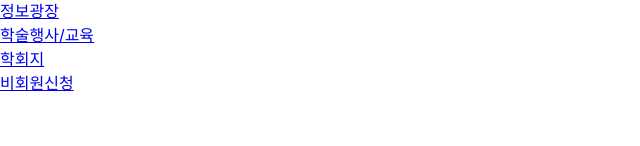
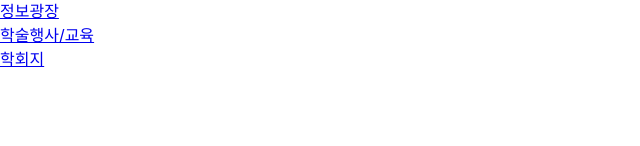
Before and after one commit to seasameoil/mental_health_website, a React (Create React App) app: page /introduce/sub02 in a window 1280 px wide. Shown: the part 154-300 px from the top of the page, without its empty margins (0-640 px from the left). Built offline with nearby package versions, Linux system fonts and the light colour scheme.

Commit message:
fix: 비회원 신청 삭제

```diff
--- a/src/App.js
+++ b/src/App.js
@@ -6,7 +6,6 @@ import News from "./Pages/News";
 import Information from "./Pages/Information";
 import Education from "./Pages/Education";
 import Journal from "./Pages/Journal";
-import Nonmember from "./Pages/Nonmember";
 import Sub01 from "./Pages/spec_news/Sub01";
 import Sub02 from "./Pages/spec_news/Sub02";
 import Sub03 from "./Pages/spec_news/Sub03";
@@ -21,7 +20,6 @@ function App() {
         <Route path="/infomation" element={<Information />} />
         <Route path="/edu" element={<Education />} />
         <Route path="/journal" element={<Journal />} />
-        <Route path="/non-member" element={<Nonmember />} />
       </Routes>
 
       <Routes>
--- a/src/Pages/Nonmember.js
+++ /dev/null
@@ -1,9 +0,0 @@
-import React from "react";
-
-class Nonmember extends React.Component {
-  render() {
-    return <h1>비회원신청 페이지</h1>;
-  }
-}
-
-export default Nonmember;
--- a/src/components/Nav.jsx
+++ b/src/components/Nav.jsx
@@ -31,9 +31,6 @@ const Nav = () => {
       <div>
         <Link to={"/journal"}>학회지</Link>
       </div>
-      <div>
-        <Link to={"/non-member"}>비회원신청</Link>
-      </div>
     </div>
   );
 };
```
Also changed, not shown: 1 other file (tests, documents, lock files or other folders).
